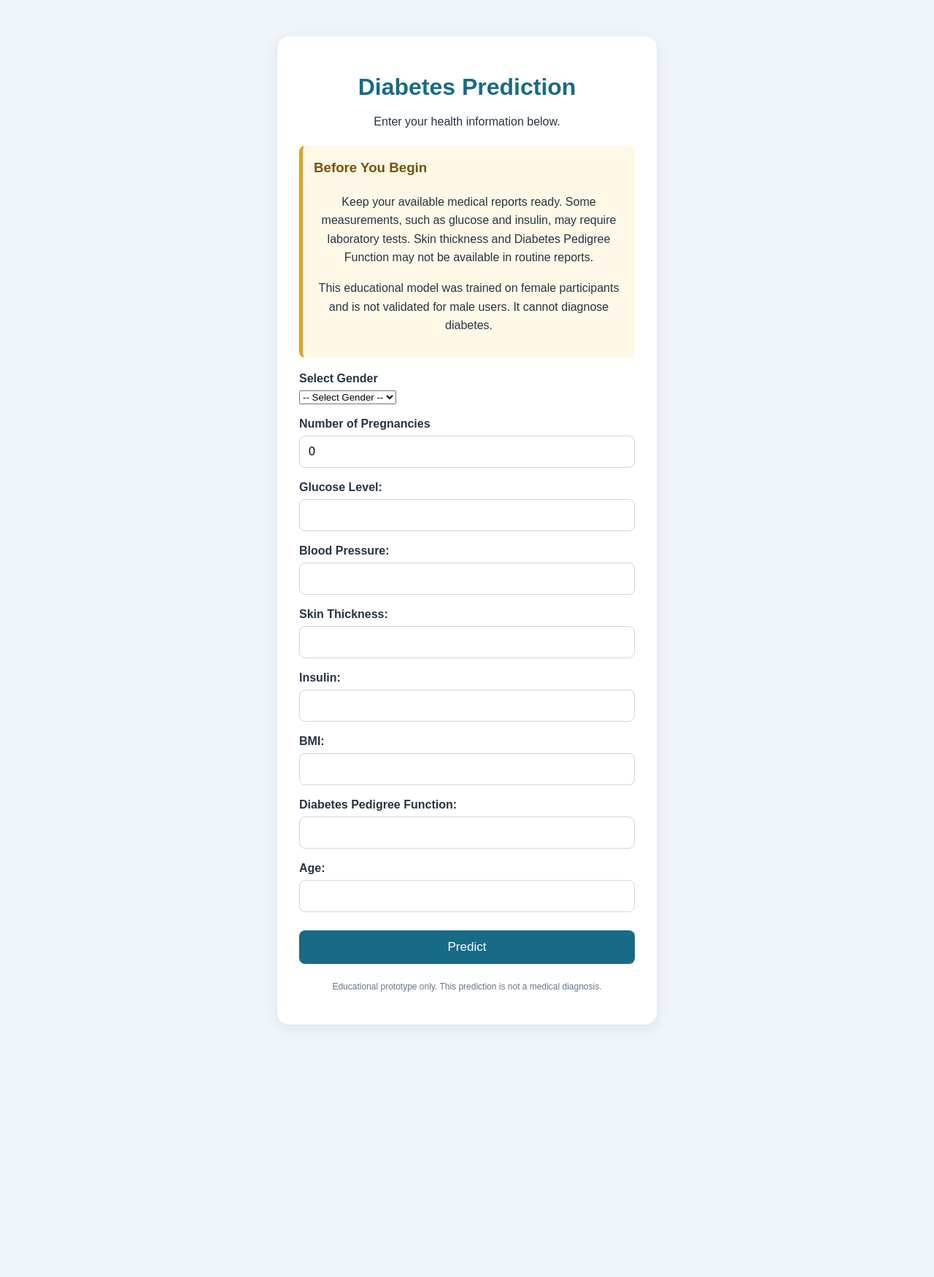
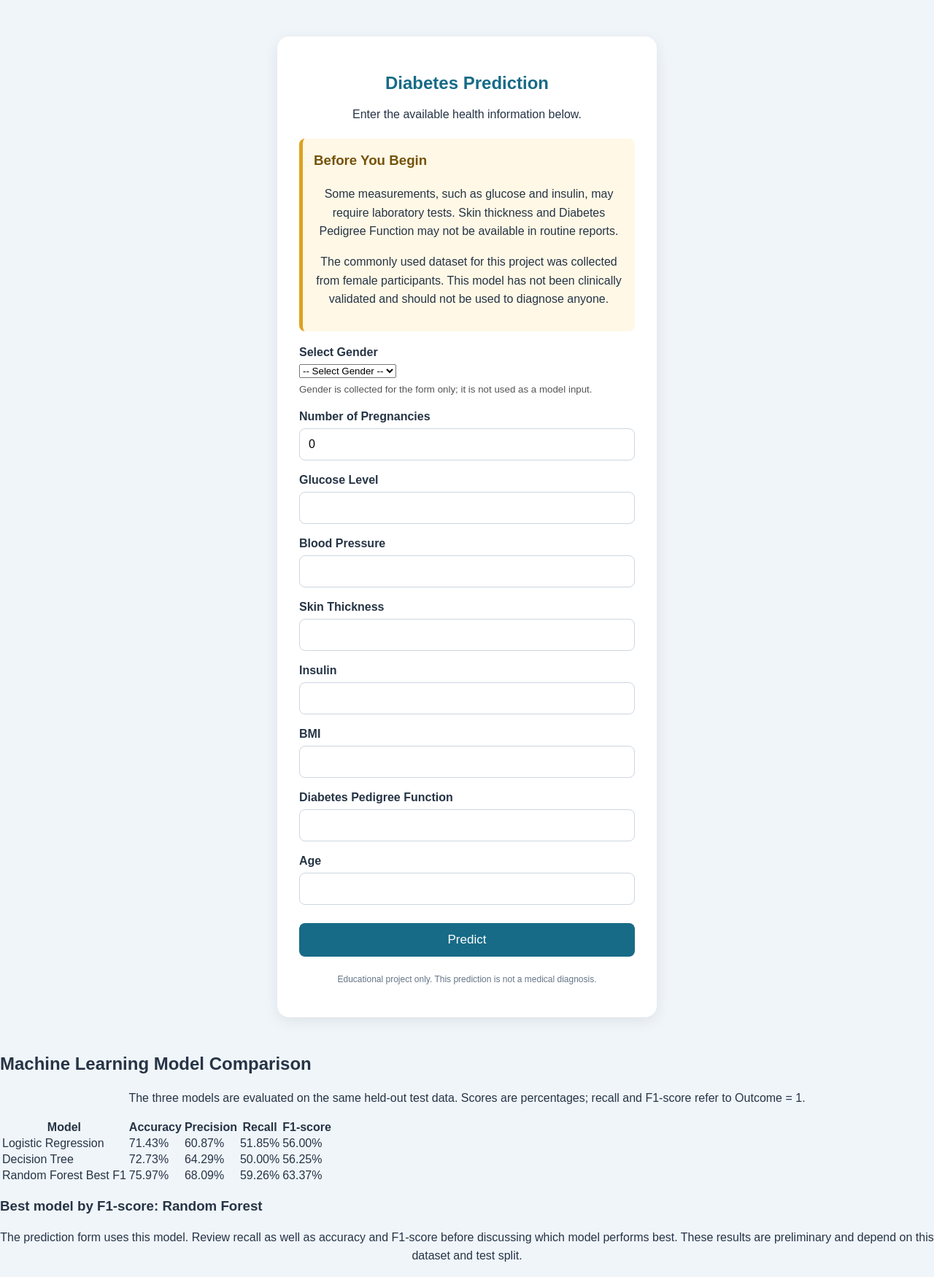
Before and after one commit to vedikamaramwar24-glitch/diabetes-prediction, a Flask app: page / in a window 1280 px wide. Shown: the whole page at 73% size. Before the commit the page ends 1405 px from the top, so only its background shows below. Run offline with Flask 3, Linux system fonts and the light colour scheme.

Commit message:
Update index.html

```diff
--- a/templates/index.html
+++ b/templates/index.html
@@ -1,4 +1,3 @@
-
 <!DOCTYPE html>
 <html lang="en">
 <head>
@@ -8,87 +7,134 @@
     <link rel="stylesheet" href="{{ url_for('static', filename='style.css') }}">
 </head>
 <body>
-    <div class="container">
+    <main class="page">
+        <section class="container">
             <h1>Diabetes Prediction</h1>
-        <p>Enter your health information below.</p>
+            <p class="intro">Enter the available health information below.</p>
 
             {% if prediction %}
             <div class="result">
-        <h2>🔎 Your Prediction Result</h2>
+                <h2>Your Prediction Result</h2>
                 <p class="result-message">{{ prediction }}</p>
                 <p class="result-note">
-            This is an estimate from the ML model, not a medical diagnosis.
+                    This is an educational machine-learning estimate, not a medical diagnosis.
                 </p>
+                {% if selected_model %}
+                <p class="selected-model">Model used: <strong>{{ selected_model }}</strong></p>
+                {% endif %}
+            </div>
+            {% endif %}
+
+            {% if startup_error %}
+            <div class="error-box">
+                <strong>Project setup issue:</strong> {{ startup_error }}
+                <p>Check that the CSV file is in the same folder as app.py and that its columns match the expected names.</p>
             </div>
             {% endif %}
 
             <div class="info-box">
                 <h3>Before You Begin</h3>
                 <p>
-        Keep your available medical reports ready.
-        Some measurements, such as glucose and insulin,
-        may require laboratory tests. Skin thickness and
-        Diabetes Pedigree Function may not be available
-        in routine reports.
+                    Some measurements, such as glucose and insulin, may require laboratory tests.
+                    Skin thickness and Diabetes Pedigree Function may not be available in routine reports.
                 </p>
                 <p>
-        This educational model was trained on female
-        participants and is not validated for male users.
-        It cannot diagnose diabetes.
+                    The commonly used dataset for this project was collected from female participants.
+                    This model has not been clinically validated and should not be used to diagnose anyone.
                 </p>
             </div>
 
-
-        <form action="/predict" method="POST">
-
+            <form action="{{ url_for('predict') }}" method="POST">
                 <label for="Gender">Select Gender</label>
                 <select id="Gender" name="Gender" required onchange="togglePregnancies()">
                     <option value="">-- Select Gender --</option>
                     <option value="Female">Female</option>
                     <option value="Male">Male</option>
                 </select>
-
+                <small>Gender is collected for the form only; it is not used as a model input.</small>
 
                 <label for="Pregnancies">Number of Pregnancies</label>
-<input
-    type="number"
-    id="Pregnancies"
-    name="Pregnancies"
-    min="0"
-    step="1"
-    value="0"
-    required
->
+                <input type="number" id="Pregnancies" name="Pregnancies"
+                       min="0" step="1" value="0" required>
 
+                <label for="Glucose">Glucose Level</label>
+                <input type="number" id="Glucose" name="Glucose" min="0" step="any" required>
 
-            <label>Glucose Level:</label>
-            <input type="number" name="Glucose" min="0" step="any" required>
+                <label for="BloodPressure">Blood Pressure</label>
+                <input type="number" id="BloodPressure" name="BloodPressure" min="0" step="any" required>
 
-            <label>Blood Pressure:</label>
-            <input type="number" name="BloodPressure" min="0" step="any" required>
+                <label for="SkinThickness">Skin Thickness</label>
+                <input type="number" id="SkinThickness" name="SkinThickness" min="0" step="any" required>
 
-            <label>Skin Thickness:</label>
-            <input type="number" name="SkinThickness" min="0" step="any" required>
+                <label for="Insulin">Insulin</label>
+                <input type="number" id="Insulin" name="Insulin" min="0" step="any" required>
 
-            <label>Insulin:</label>
-            <input type="number" name="Insulin" min="0" step="any" required>
+                <label for="BMI">BMI</label>
+                <input type="number" id="BMI" name="BMI" min="0" step="any" required>
 
-            <label>BMI:</label>
-            <input type="number" name="BMI" min="0" step="any" required>
+                <label for="DiabetesPedigreeFunction">Diabetes Pedigree Function</label>
+                <input type="number" id="DiabetesPedigreeFunction"
+                       name="DiabetesPedigreeFunction" min="0" step="any" required>
 
-            <label>Diabetes Pedigree Function:</label>
-            <input type="number" name="DiabetesPedigreeFunction" min="0" step="any" required>
-
-            <label>Age:</label>
-            <input type="number" name="Age" min="1" step="1" required>
+                <label for="Age">Age</label>
+                <input type="number" id="Age" name="Age" min="1" step="1" required>
 
                 <button type="submit">Predict</button>
             </form>
 
             <p class="note">
-            Educational prototype only. This prediction is not a medical diagnosis.
+                Educational project only. This prediction is not a medical diagnosis.
+            </p>
+        </section>
+
+        <section class="comparison-section">
+            <h2>Machine Learning Model Comparison</h2>
+            <p class="comparison-intro">
+                The three models are evaluated on the same held-out test data.
+                Scores are percentages; recall and F1-score refer to Outcome = 1.
+            </p>
+
+            {% if comparison_results %}
+            <div class="table-wrap">
+                <table>
+                    <thead>
+                        <tr>
+                            <th>Model</th>
+                            <th>Accuracy</th>
+                            <th>Precision</th>
+                            <th>Recall</th>
+                            <th>F1-score</th>
+                        </tr>
+                    </thead>
+                    <tbody>
+                        {% for item in comparison_results %}
+                        <tr {% if item.name == best_model_name %}class="best-row"{% endif %}>
+                            <td>{{ item.name }}{% if item.name == best_model_name %} <span class="best-tag">Best F1</span>{% endif %}</td>
+                            <td>{{ "%.2f"|format(item.accuracy) }}%</td>
+                            <td>{{ "%.2f"|format(item.precision) }}%</td>
+                            <td>{{ "%.2f"|format(item.recall) }}%</td>
+                            <td>{{ "%.2f"|format(item.f1) }}%</td>
+                        </tr>
+                        {% endfor %}
+                    </tbody>
+                </table>
+            </div>
+
+            <div class="best-model-box">
+                <h3>Best model by F1-score: {{ best_model_name }}</h3>
+                <p>
+                    The prediction form uses this model. Review recall as well as accuracy and F1-score
+                    before discussing which model performs best. These results are preliminary and depend
+                    on this dataset and test split.
                 </p>
             </div>
+            {% else %}
+            <p class="empty-state">
+                Model comparison will appear here after the dataset loads successfully.
+            </p>
+            {% endif %}
+        </section>
+    </main>
 
     <script>
         function togglePregnancies() {
@@ -102,7 +148,16 @@
                 pregnancies.disabled = false;
             }
         }
+
+        // Ensure the disabled field is not required for male selections.
+        document.querySelector("form").addEventListener("submit", function () {
+            const gender = document.getElementById("Gender").value;
+            const pregnancies = document.getElementById("Pregnancies");
+            if (gender === "Male") {
+                pregnancies.disabled = false;
+                pregnancies.value = "0";
+            }
+        });
     </script>
-
 </body>
 </html>
```
Lines whose indentation alone changed are shown as unchanged.
